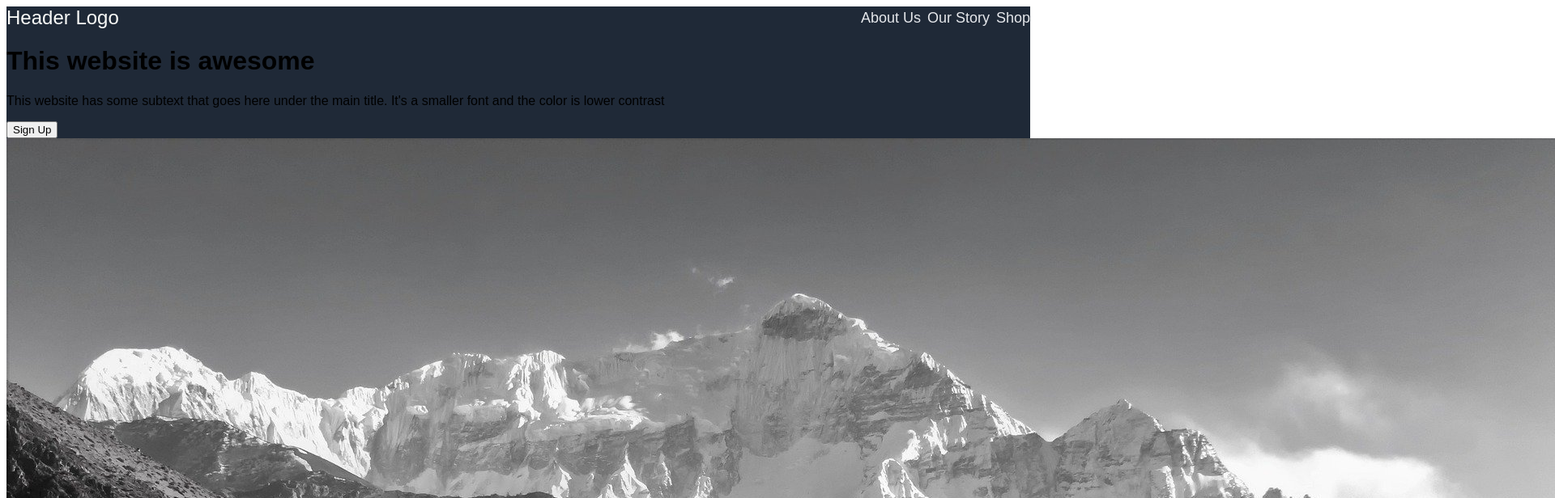
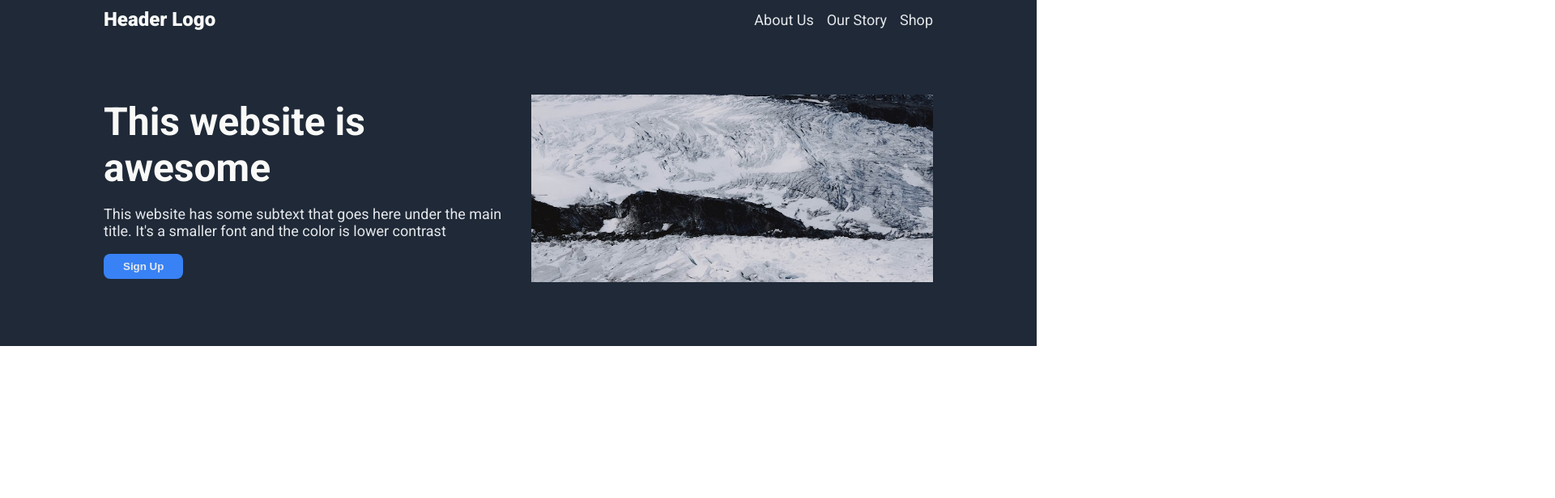
Before and after one commit to KatieSlock/landing-page, a plain HTML site: page index.html in a window 1280 px wide. Shown: the top 616 px of the page at 81% size, 1920 px wide, since content can reach past the window. Drawn offline with Linux system fonts and the light colour scheme.

Commit message:
Add styling to header elements

```diff
--- a/index.html
+++ b/index.html
@@ -5,6 +5,8 @@
     <meta http-equiv="X-UA-Compatible" content="IE=edge">
     <meta name="viewport" content="width=device-width, initial-scale=1.0">
     <title>Landing Page</title>
+
+    <link href="https://fonts.googleapis.com/css?family=Roboto:100,100italic,300,300italic,regular,italic,500,500italic,700,700italic,900,900italic" rel="stylesheet" />
 <link rel="stylesheet" href="styles.css">
 </head>
 <body>
@@ -19,11 +21,19 @@
                 <li><a href="">Shop</a></li>
             </ul>
         </div>
+
         <div class="header2">
-        <h1>This website is awesome</h1>
-        <p>This website has some subtext that goes here under the main title. It's a smaller font and the color is lower contrast</p>
-        <button>Sign Up</button>
-        <img src="./images/mountain-gfcf4f7eaf_1920.jpg">
+
+            <div class="left">
+            <h1 class="main-text">This website is awesome</h1>
+            <p class="content-text">This website has some subtext that goes here under the main title. It's a smaller font and the color is lower contrast</p>
+            <div><button>Sign Up</button></div>
+            </div>
+
+            <div class="image">
+            <img src="./images/pexels-mathias-reding-4389558.jpg">
+            </div>
+
         </div>
     </div>
 </body>
--- a/styles.css
+++ b/styles.css
@@ -1,28 +1,32 @@
-html {
-    font-family: sans-serif;
+body {
+    margin: 0;
+    font-family: 'roboto';
 }
 
 .top {
     background-color: #1f2937;
+    padding-left: 10%;
+    padding-right: 10%
 }
 
 .header {
     display: flex;
     justify-content: space-between;
     align-items: center;
+    padding-top: 10px;
 }
 
 .logo {
     display: flex;
     font-size: 24px;
     color: #f9faf8;
-
+    font-weight: 900;
 }
 
 ul {
     list-style-type: none;
     display: flex;
-    gap: 8px;
+    gap: 16px;
     margin: 0;
 
 }
@@ -32,3 +36,51 @@ a {
     font-size: 18px;
     color: #e5e7eb;
 }
+img {
+    width: 100%;
+    height: 75%;
+}
+
+.header2 {
+    display: flex;
+    padding-top: 40px;
+    padding-bottom: 40px;
+    gap: 32px;
+
+}
+
+.image {
+    display: flex;
+    align-items: center;
+    flex: 1;
+}
+
+.left {
+    display: flex;
+    flex-direction: column;
+    flex-wrap: wrap;
+    justify-content: center;
+    flex: 1;
+}
+
+.main-text {
+    font-size: 48px;
+    font-weight:bolder;
+    color: #f9faf8;
+    margin: 0;
+}
+
+.content-text {
+    font-size: 18px;
+    color: #e5e7eb;
+}
+
+button {
+    display: flex;
+    background-color: #3882F6;
+    color:#e5e7eb;
+    border: none;
+    padding: 8px 24px;
+    border-radius: 8px;
+    font-weight: bold;
+}
```
Also changed, not shown: images/mountain-gfcf4f7eaf_1920.jpg (deleted), images/pexels-mathias-reding-4389558.jpg (added). Lines whose indentation alone changed are shown as unchanged.
